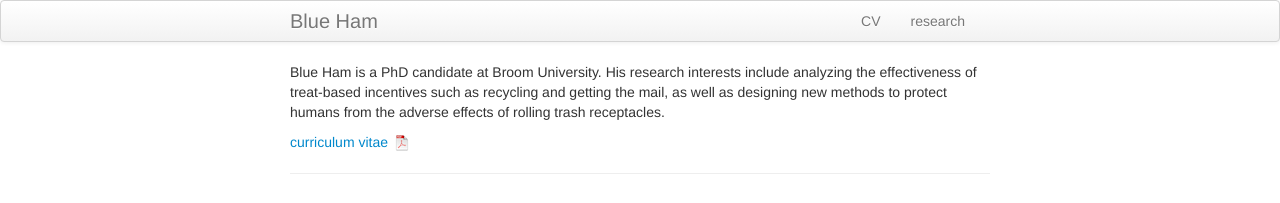
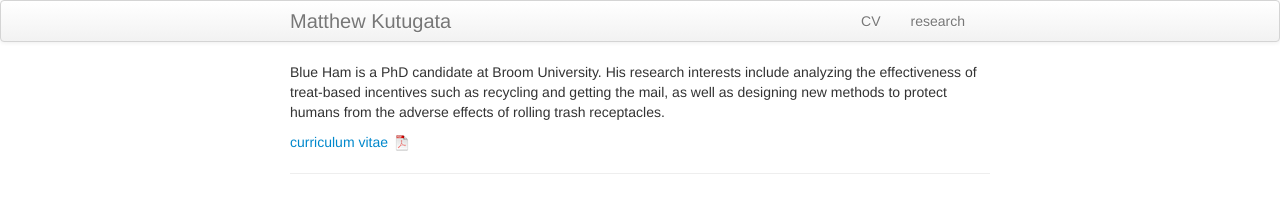
Before and after one commit to mattkutu/mattkutu.github.io, a Jekyll site: the page built from index.md, in a window 1280 px wide. Shown: the top 203 px of the page. Built offline with Jekyll 4.4.1, drawn with Linux system fonts in a browser that asks for light colours.

Commit message:
Update _config.yml

```diff
--- a/_config.yml
+++ b/_config.yml
@@ -8,14 +8,14 @@ highlighter: rouge
 # Themes are encouraged to use these universal variables
 # so be sure to set them if your theme uses them.
 #
-title : Blue Ham
+title : Matthew Kutugata
 author :
-  name : Marisa Carlos
-  email : mbc96@cornell.edu
-  github : mbcarlos
-  twitter : MarisaBriCarlos
+  name : Matthew Kutugata
+  email : matthew.kutugata01@utrgv.edu
+  github : mattkutu
+  twitter : mattkutu
 
-production_url : http://marisabriana.github.io
+production_url : http://mattkutu.github.io
 
 # Tell Github to use the kramdown markdown interpreter
 # (see https://help.github.com/articles/migrating-your-pages-site-from-maruku)
```
